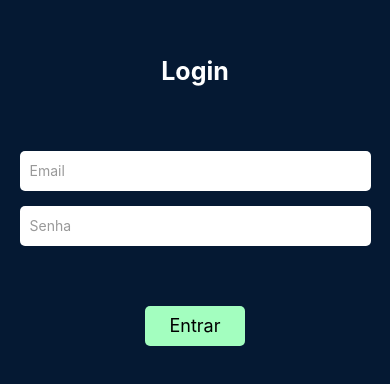
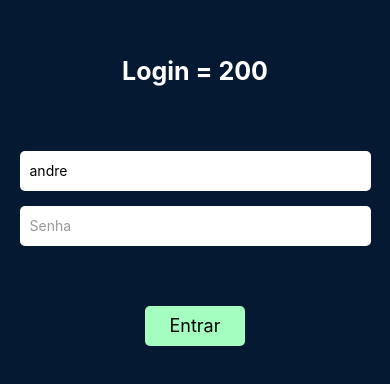
Before and after one commit to Gustavobtfelix/React-Native-context-api, a React Native app: screen /Login in a window 390 px wide. Shown: the part 214-598 px from the top of the page. Built offline with nearby package versions, Linux system fonts and the light colour scheme.

Commit message:
Usando Global Context

```diff
--- a/App.js
+++ b/App.js
@@ -1,7 +1,10 @@
 import Rotas from "./src/rotas";
+import { InfoProvider } from "./src/contexts/GlobalContext";
 
-export default function App() {
+export default function App() { // o que estiver dentro do InfoProvider, vai ter acesso as informacoes que estao no InfoProvider
   return (
-    <Rotas />
+    <InfoProvider>
+      <Rotas />
+    </InfoProvider>
   );
 }
--- a/src/contexts/GlobalContext.js
+++ b/src/contexts/GlobalContext.js
@@ -1,11 +1,19 @@
-import { createContext } from 'react';
+import { createContext, useState } from 'react';
 
 export const GlobalContext = createContext();
 
-export function InfoProvider () { // tudo que estiver dentro da variavel GoblalContext, vai ter acesso as informacoes que estao no InfoProvider
+export function InfoProvider ( {children} ) { // tudo que estiver dentro da variavel GoblalContext, vai ter acesso as informacoes que estao no InfoProvider
+    const valor = 200;
+    const [nome, setNome] = useState("andre")
+
     return (
-        <GlobalContext.Provider>
-
+        <GlobalContext.Provider
+        value={{
+            valor,
+            nome,
+            setNome
+            }}>
+            {children}
         </GlobalContext.Provider>
     )
 }
--- a/src/telas/Login/index.js
+++ b/src/telas/Login/index.js
@@ -1,15 +1,19 @@
 import { useState } from "react";
 import { Text, View, TextInput, TouchableOpacity, StatusBar } from 'react-native';
 import { estilo } from './estilos';
+import { useContext } from 'react';
+import { GlobalContext } from "../../contexts/GlobalContext";
 
 export default function Login({ navigation }) {
   const [email, setEmail] = useState("");
   const [senha, setSenha] = useState("");
 
+  const { valor, nome, setNome } = useContext(GlobalContext);
+
   return (
     <View style={estilo.container}>
       <StatusBar />
-      <Text style={estilo.titulo}>Login</Text>
+      <Text style={estilo.titulo}>Login = {valor}</Text>
 
       <View style={estilo.inputArea}>
         <TextInput
@@ -17,8 +21,8 @@ export default function Login({ navigation }) {
           placeholder="Email"
           placeholderTextColor="#999"
           autoCapitalize="none"
-          value={email}
-          onChangeText={setEmail}
+          value={nome}
+          onChangeText={setNome}
         />
         <TextInput
           style={estilo.input}
```
